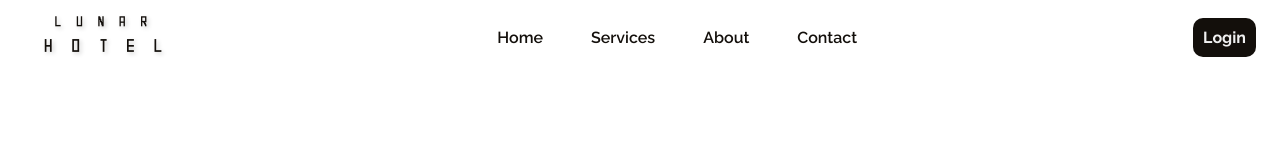
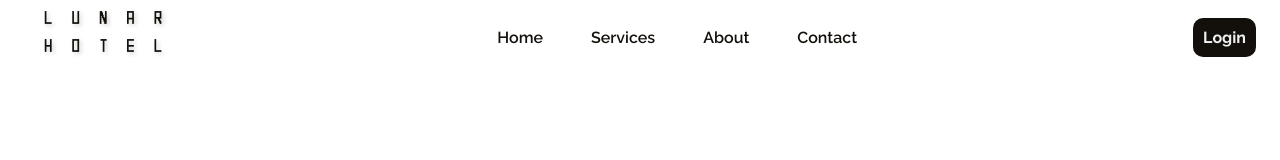
Before and after one commit to LeeYooBin/Hotel-landing-page, a plain HTML site: page index.html in a window 1280 px wide. Drawn offline with Linux system fonts and the light colour scheme.

Commit message:
Fix: Adjusting logo style

```diff
--- a/src/style/components/logo.css
+++ b/src/style/components/logo.css
@@ -10,7 +10,3 @@
   line-height: 1.2;
   text-shadow: var(--shadow);
 }
-
-.logo-span {
-  font-size: 1.8rem;
-}
```
